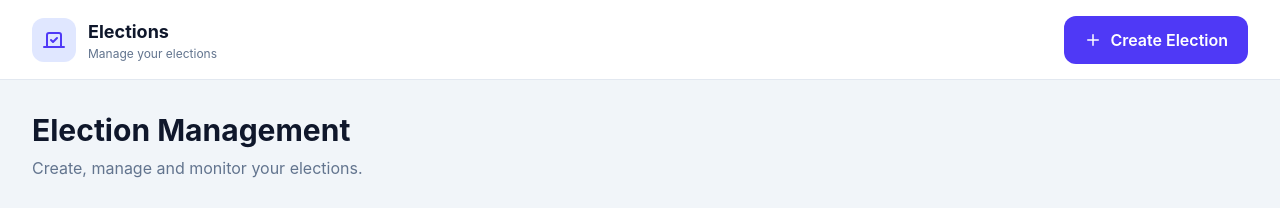
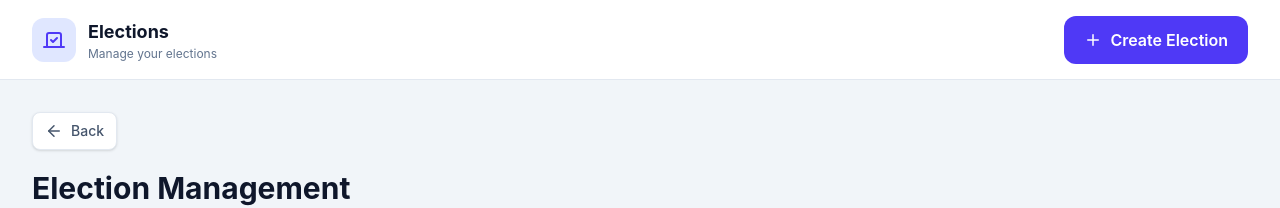
Before and after one commit to Anshulgoswami701/Voting-Management-System, a React (Vite) app in the folder Frontend/voteapp/: page /admin/elections in a window 1280 px wide. Shown: the top 208 px of the page. Built offline with nearby package versions, Linux system fonts and the light colour scheme; no server answers; sample sign-in values are in the browser's storage.

Commit message:
back nevigation add

```diff
--- a/Frontend/voteapp/src/admin/Elections.jsx
+++ b/Frontend/voteapp/src/admin/Elections.jsx
@@ -1,5 +1,6 @@
 import { useEffect, useState } from "react";
 import { useNavigate } from "react-router-dom";
+import { ArrowLeft } from "lucide-react";
 
 import {
   Plus,
@@ -526,10 +527,13 @@ function Elections() {
             <Vote size={24} />
           </div>
 
+
+
           <div>
             <h1 className="text-lg font-bold text-slate-900">
               Elections
             </h1>
+
 
             <p className="text-xs text-slate-500">
               Manage your elections
@@ -554,7 +558,17 @@ function Elections() {
 
       <main className="p-5 lg:p-8">
 
-        {/* TITLE */}
+        {/* BACK NAVIGATION */}
+        <div className="mb-5">
+          <button
+            type="button"
+            onClick={() => navigate(-1)}
+            className="inline-flex items-center gap-2 rounded-lg border border-slate-200 bg-white px-3 py-2 text-sm font-medium text-slate-600 shadow-sm transition hover:border-slate-300 hover:bg-slate-50 hover:text-slate-900"
+          >
+            <ArrowLeft size={18} />
+            <span>Back</span>
+          </button>
+        </div>
 
         <div className="mb-7">
 
```
